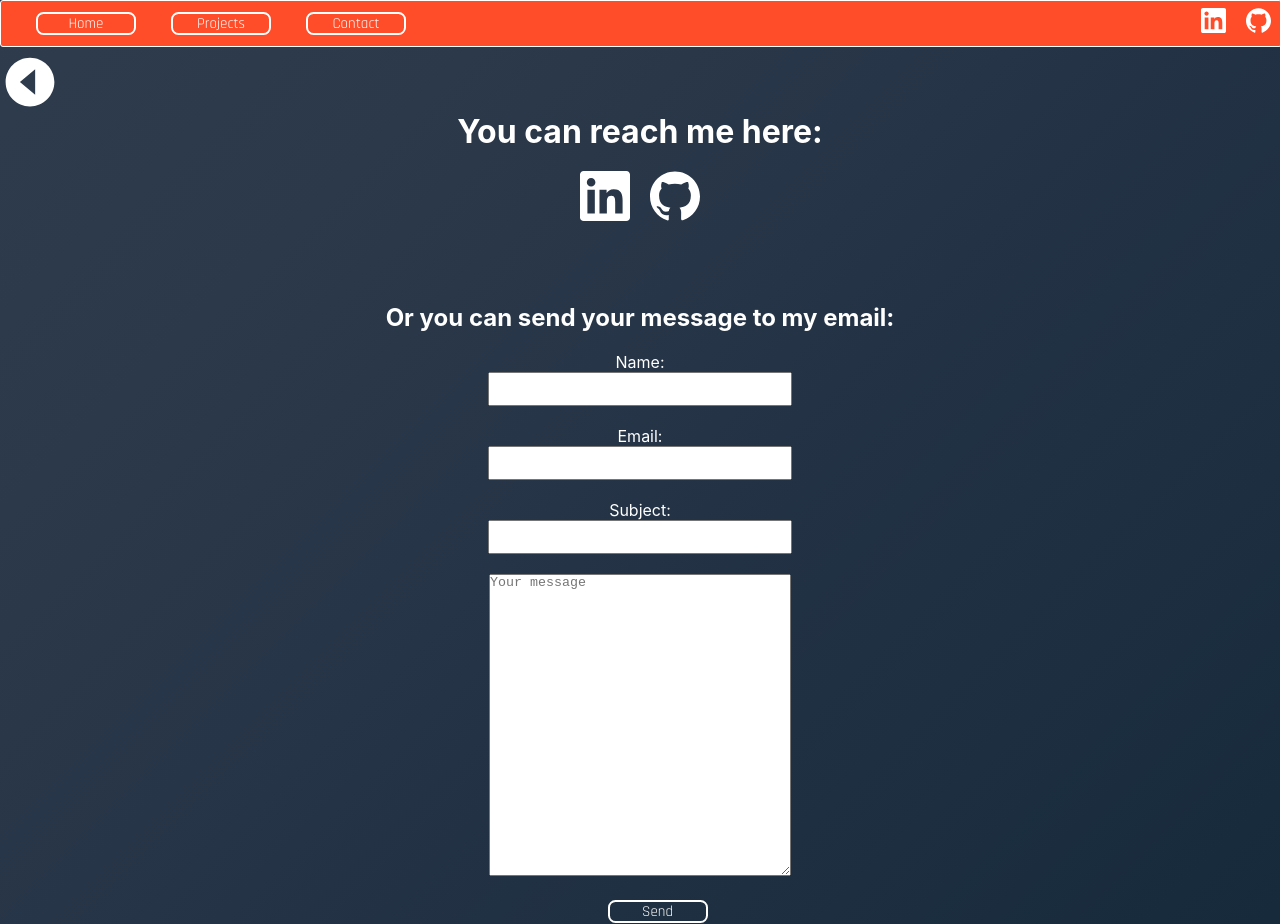
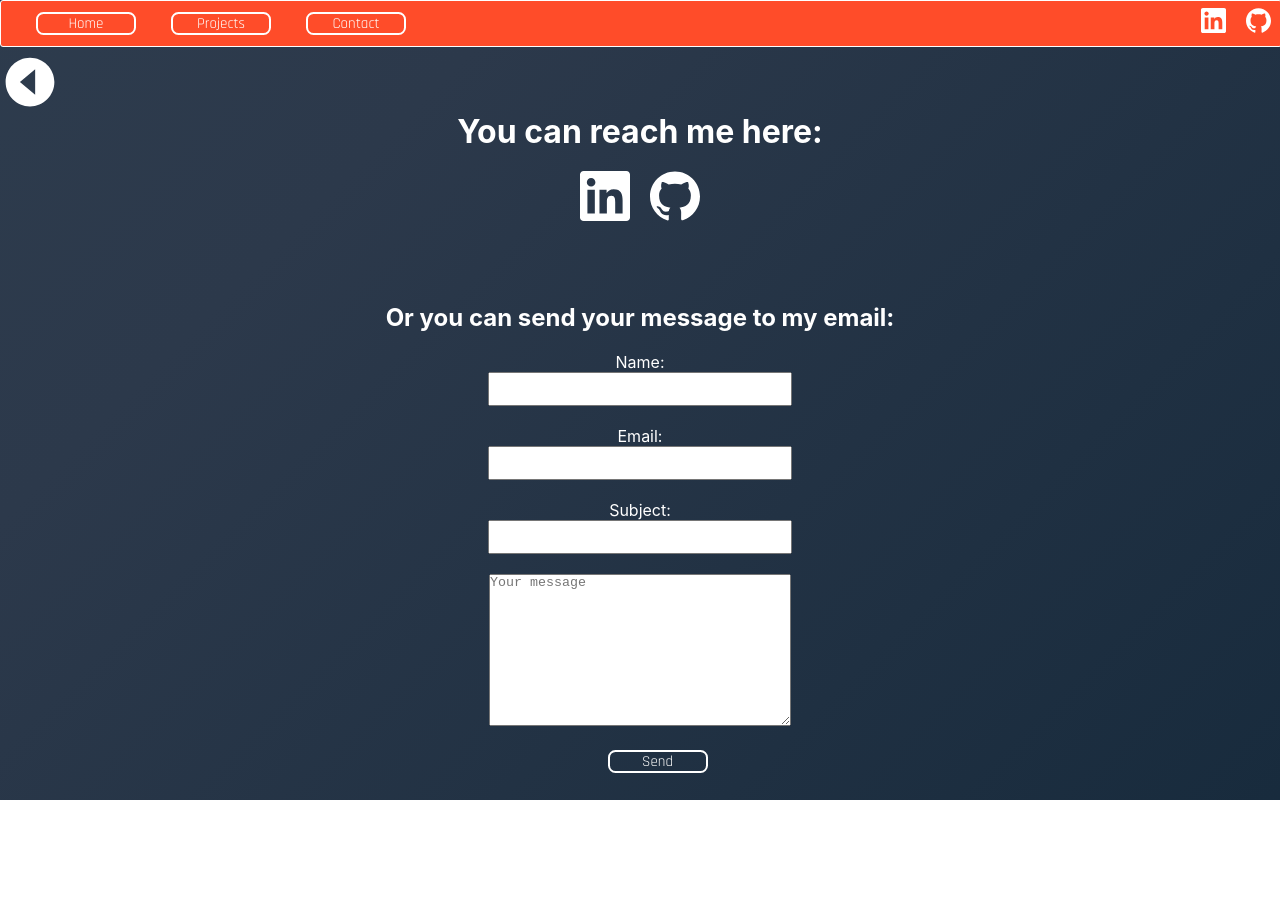
Before and after one commit to visantiago99/Portfolio, a React (Create React App) app: page /contact in a window 1280 px wide. After the commit the page ends 800 px from the top, so only its background shows below. Built offline with nearby package versions, Linux system fonts and the light colour scheme.

Commit message:
Portfolio update

```diff
--- a/src/App.css
+++ b/src/App.css
@@ -90,7 +90,7 @@ main {
 .title-content {
   font-family: 'Noto Sans JP', sans-serif;
   padding: 30px;
-  margin-left: 160px;
+  margin-left: 70px;
 }
 
 .title-content h1 {
@@ -176,7 +176,9 @@ section img {
 
 .divProjects li {
   list-style: none;
-  margin-left: 360px;
+  margin-left: 450px;
+  display: flex;
+  align-items:flex-start;
 }
 
 .backIcon {
@@ -205,7 +207,7 @@ section img {
 
 .inpt1 textarea {
   width: 300px;
-  height: 300px;
+  height: 150px;
   color:rgb(26, 28, 43);
 }
 
```
